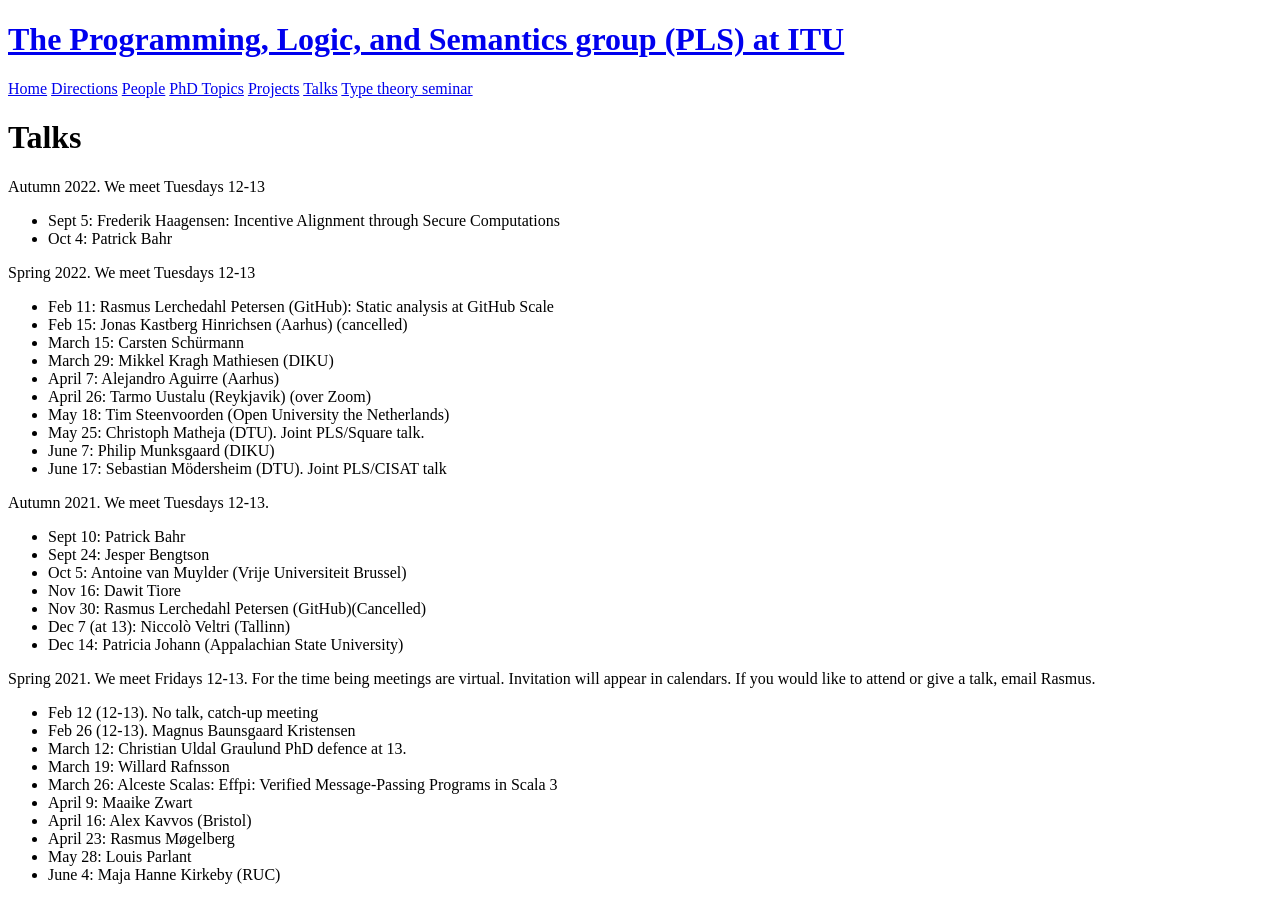
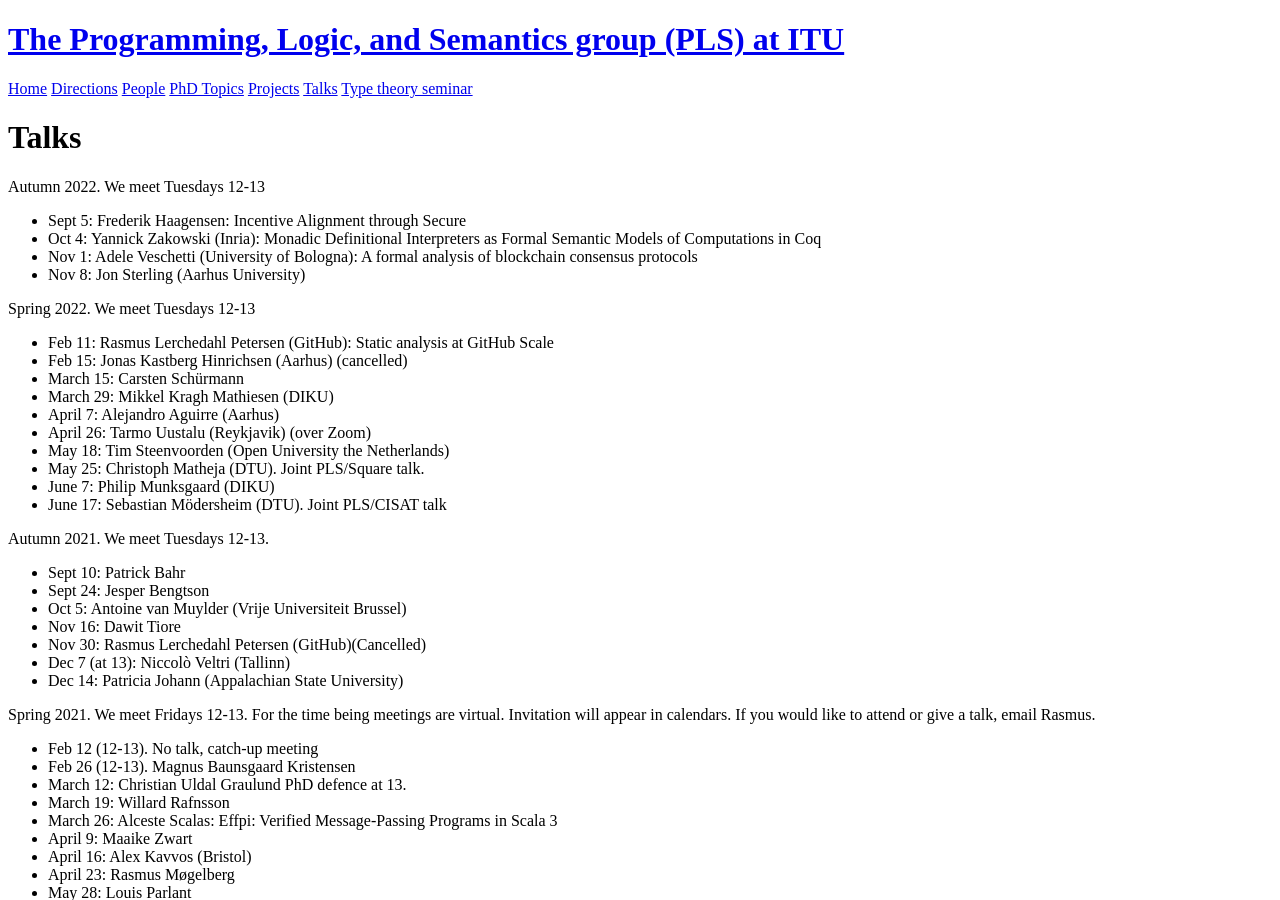
Before and after one commit to rmogelberg/pls.itu.dk, a Jekyll site: the page built from Talks.md, in a window 1280 px wide and 900 px high. Built offline with Jekyll 4.4.1, drawn with Linux system fonts in a browser that asks for light colours.

Commit message:
Talks and visitors

```diff
--- a/Talks.md
+++ b/Talks.md
@@ -3,8 +3,10 @@ layout: page
 title: Talks
 ---
 Autumn 2022. We meet Tuesdays 12-13
-- Sept 5: Frederik Haagensen: Incentive Alignment through Secure Computations
-- Oct 4: Patrick Bahr
+- Sept 5: Frederik Haagensen: Incentive Alignment through Secure
+- Oct 4: Yannick Zakowski (Inria): Monadic Definitional Interpreters as Formal Semantic Models of Computations in Coq
+- Nov 1: Adele Veschetti (University of Bologna): A formal analysis of blockchain consensus protocols
+- Nov 8: Jon Sterling (Aarhus University)
 
 Spring 2022. We meet Tuesdays 12-13
 - Feb 11: Rasmus Lerchedahl Petersen (GitHub): Static analysis at GitHub Scale
```
Also changed, not shown: index.md (+2 -1 lines).
